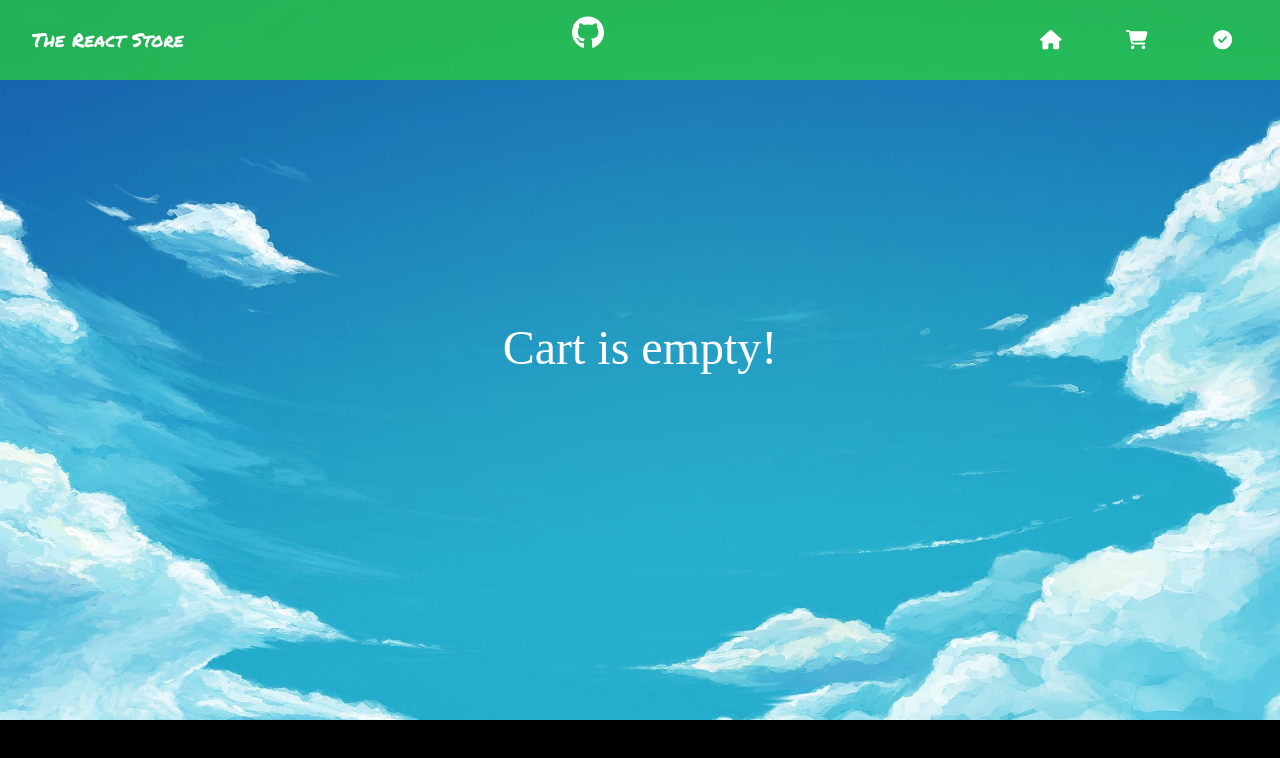
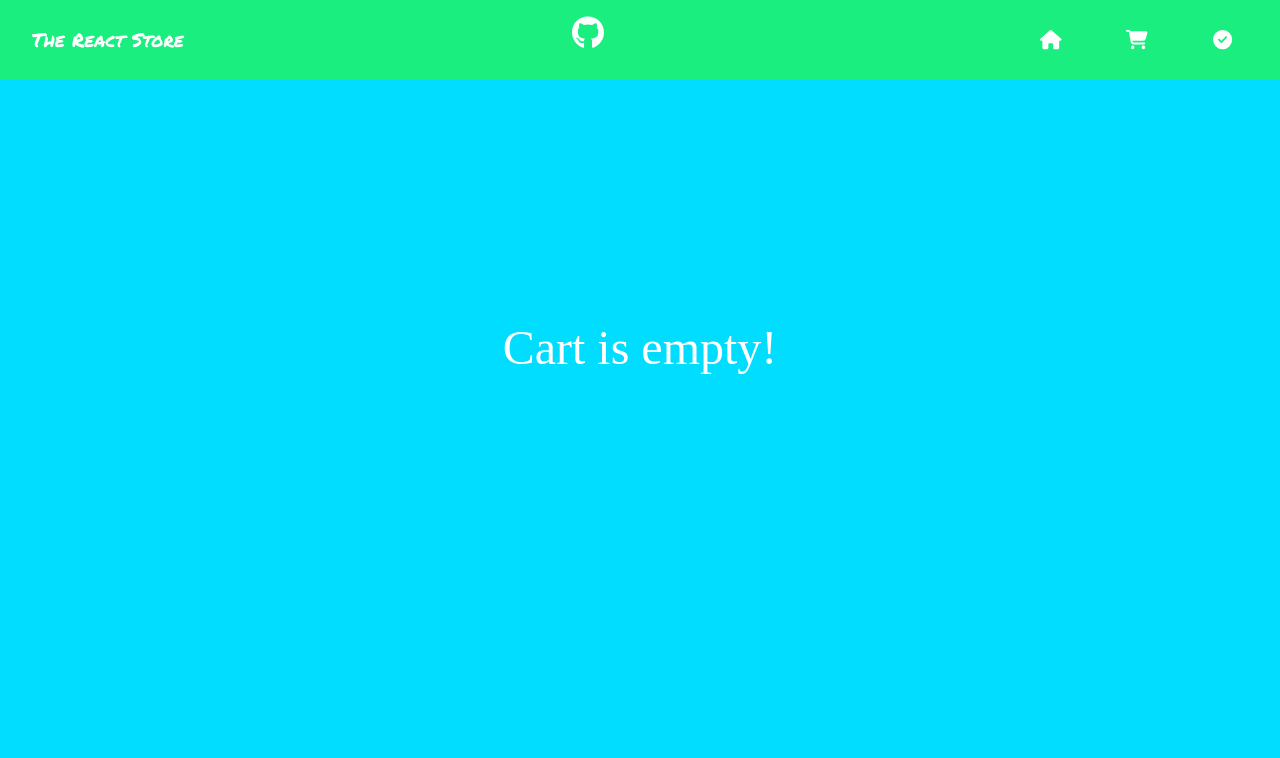
Before and after one commit to miltonhuynh/Mobile-React-Store, a React (Create React App) app in the folder app/: page /Mobile-React-Store/Cart in a window 1280 px wide. Shown: the top 758 px of the page. Built offline with nearby package versions, Linux system fonts and the light colour scheme; a web font is replaced by a local one.

Commit message:
Fixed background color

```diff
--- a/app/src/App.css
+++ b/app/src/App.css
@@ -21,7 +21,7 @@ html,body {
   padding: 0px;
   overflow-x: hidden;
   scroll-behavior: smooth;
-  background-color: black;
+  background-color: rgb(1, 221, 255);
 }
 
 #Loading {
@@ -78,11 +78,7 @@ html,body {
 }
 
 #Page_container {
-  background-image: url("../images/background.jpg");
-  background-attachment: fixed;
-  background-position: center;
-  background-repeat: no-repeat;
-  background-size: cover;
+  background-color: rgb(1, 221, 255);
   padding-top: 5rem;
 }
 
@@ -388,15 +384,6 @@ html,body {
   font-size: 1.6rem;
 }
 
-#Footer_container {
-  background-color: black;
-  color: white;
-  height: 10vh;
-  display: flex;
-  justify-content: center;
-  align-items: center;
-}
-
 #Created_by {
   font-family: 'Bad Script', cursive;
   font-size: 1.2rem;
```
